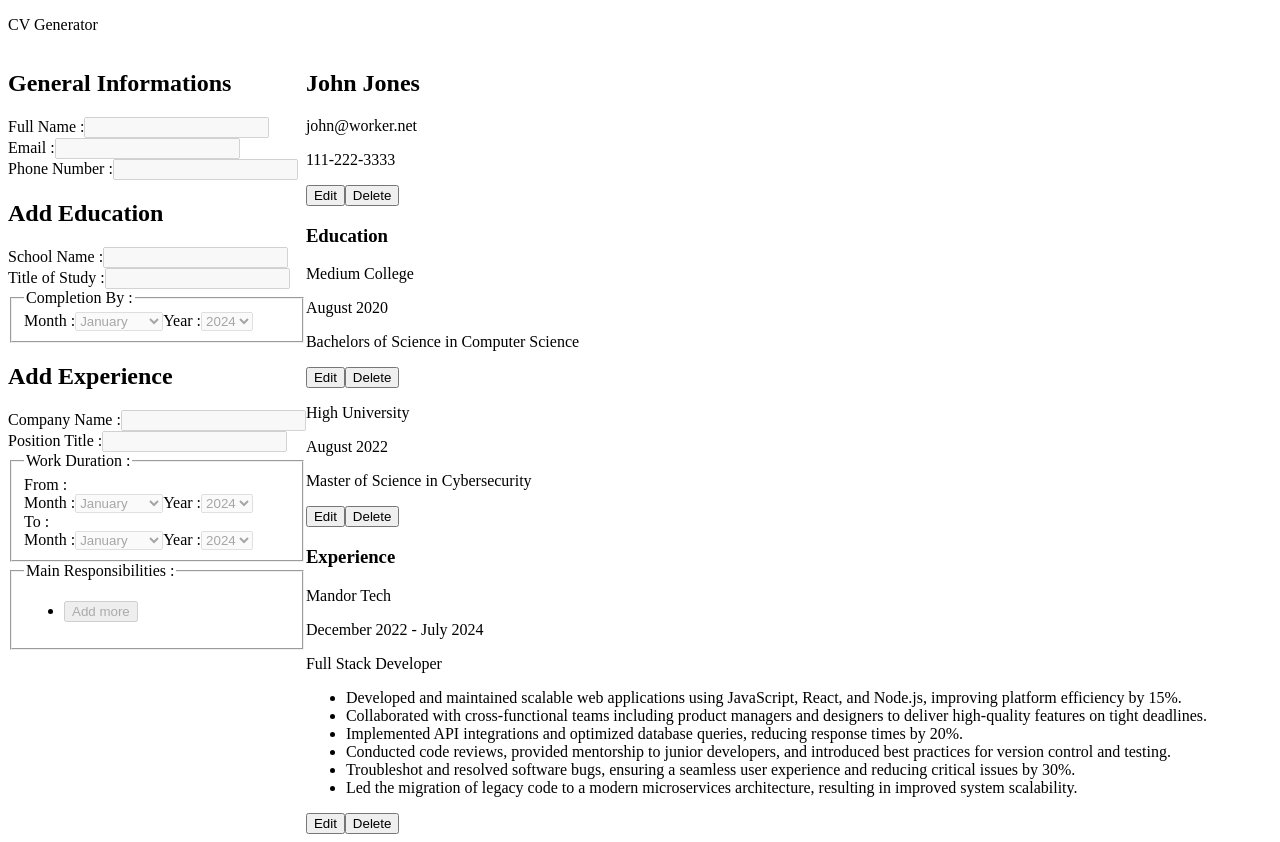
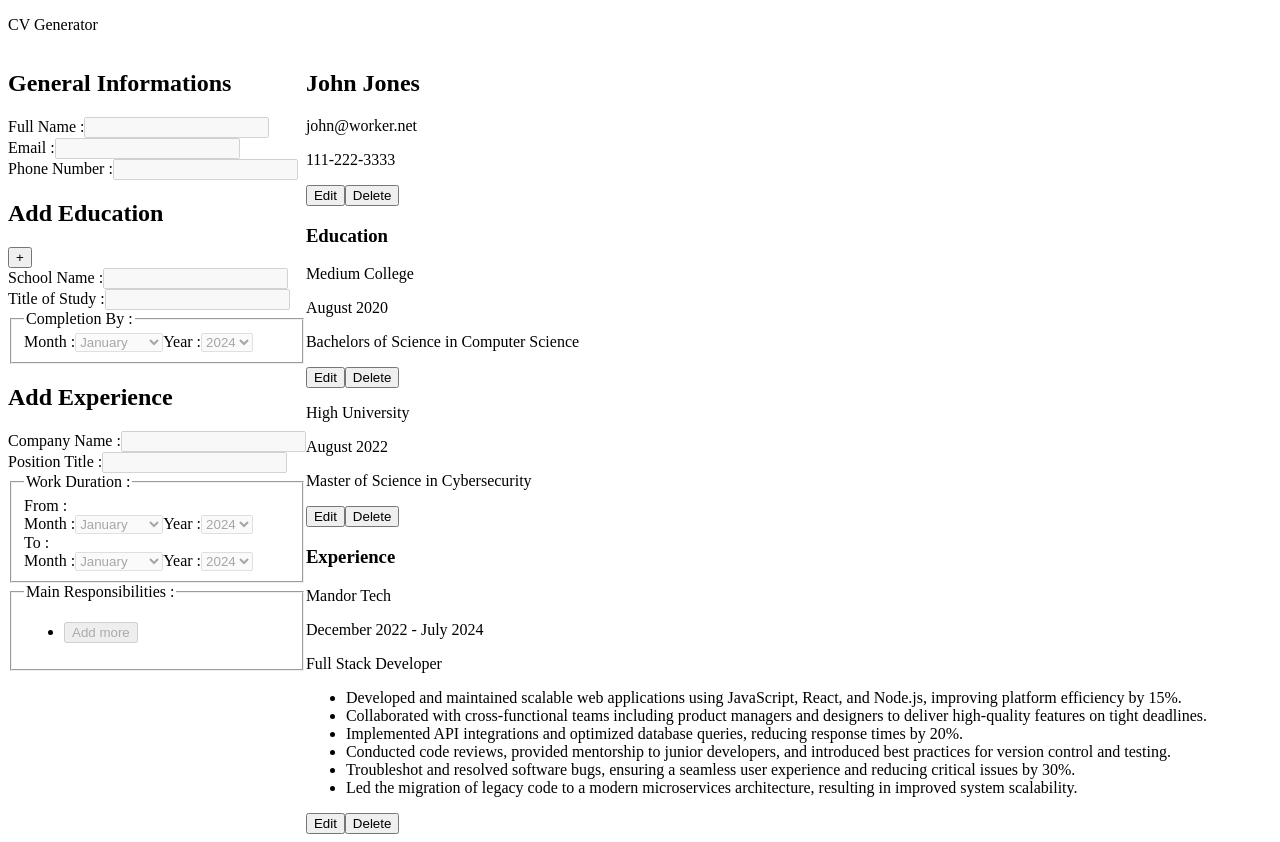
Before and after one commit to MewKay/cv-application, a React (Vite) app: page / in a window 1280 px wide. Built offline with nearby package versions, Linux system fonts and the light colour scheme.

Commit message:
Add item addition functionality to Education list

```diff
--- a/src/components/Button.jsx
+++ b/src/components/Button.jsx
@@ -1,6 +1,11 @@
-function Button({ className, handleClick, buttonText, type }) {
+function Button({ className, handleClick, buttonText, type, disabled }) {
   return (
-    <button className={className} onClick={handleClick} type={type}>
+    <button
+      className={className}
+      onClick={handleClick}
+      type={type}
+      disabled={disabled}
+    >
       {buttonText}
     </button>
   );
--- a/src/components/EditSection.jsx
+++ b/src/components/EditSection.jsx
@@ -10,6 +10,7 @@ function EditSection({
   onGeneralInfoEditModeReset,
   onEducationEditModeReset,
   onExperienceEditModeReset,
+  onEducationSetEditMode,
   onGeneralInfoSave,
   onEducationSave,
   onExperienceSave,
@@ -27,6 +28,7 @@ function EditSection({
         editMode={dataEditMode.education}
         itemIndexToEdit={educationItemIndexToEdit}
         onEditModeReset={onEducationEditModeReset}
+        onSetEditMode={onEducationSetEditMode}
         onDataSave={onEducationSave}
       />
       <Experience
--- a/src/components/Education.jsx
+++ b/src/components/Education.jsx
@@ -2,6 +2,7 @@ import { useState } from "react";
 import CancelButton from "./CancelButton";
 import MonthSelector from "./MonthSelector";
 import SaveButton from "./SaveButton";
+import Button from "./Button";
 
 function SchoolNameInput({
   className,
@@ -75,6 +76,7 @@ function EducationEndDateInput({
 function Education({
   editMode,
   onEditModeReset,
+  onSetEditMode,
   currentEducationData,
   itemIndexToEdit,
   onDataSave,
@@ -83,8 +85,9 @@ function Education({
     index: itemIndexToEdit,
     data: structuredClone(currentEducationData[itemIndexToEdit]),
   });
+  const [addMode, setAddMode] = useState(false);
 
-  if (itemIndexToEdit !== toBeEditedEducation.index) {
+  if (itemIndexToEdit !== toBeEditedEducation.index && !addMode) {
     setToBeEditedEducation({
       index: itemIndexToEdit,
       data: structuredClone(currentEducationData[itemIndexToEdit]),
@@ -144,24 +147,49 @@ function Education({
     });
   }
 
+  function handleAddItem() {
+    setAddMode(true);
+    onSetEditMode();
+    setToBeEditedEducation({
+      index: currentEducationData.length,
+      data: {
+        schoolName: "",
+        studyTitle: "",
+        endDate: `January ${new Date().getFullYear()}`,
+      },
+    });
+  }
+
   function handleEducationReset() {
     setToBeEditedEducation({
       index: itemIndexToEdit,
       data: structuredClone(currentEducationData[itemIndexToEdit]),
     });
     onEditModeReset();
+    setAddMode(false);
   }
 
   function handleSave(e) {
     e.preventDefault();
     onDataSave(toBeEditedEducation);
     onEditModeReset();
+    setAddMode(false);
   }
 
   return (
     <section id="education-section">
       <form onSubmit={handleSave}>
-        <h2>Add Education</h2>
+        <div>
+          <h2>Add Education</h2>
+          <Button
+            className={"add-item"}
+            buttonText={"+"}
+            type={"button"}
+            disabled={editMode}
+            handleClick={handleAddItem}
+          />
+        </div>
+
         <SchoolNameInput
           className={inputClassName}
           inputId={schoolNameInputId}
--- a/src/components/MainSection.jsx
+++ b/src/components/MainSection.jsx
@@ -84,9 +84,10 @@ function MainSection() {
         educationItemIndexToEdit={educationItemIndexToEdit}
         experienceItemIndexToEdit={experienceItemIndexToEdit}
         onGeneralInfoEditModeReset={handleGeneralInfoEditModeReset}
-        onGeneralInfoSave={handleGeneralInfoSave}
         onEducationEditModeReset={handleEducationEditModeReset}
         onExperienceEditModeReset={handleExperienceEditModeReset}
+        onEducationSetEditMode={handleEducationSetEditMode}
+        onGeneralInfoSave={handleGeneralInfoSave}
         onEducationSave={handleEducationSave}
         onExperienceSave={handleExperienceSave}
       />
```
